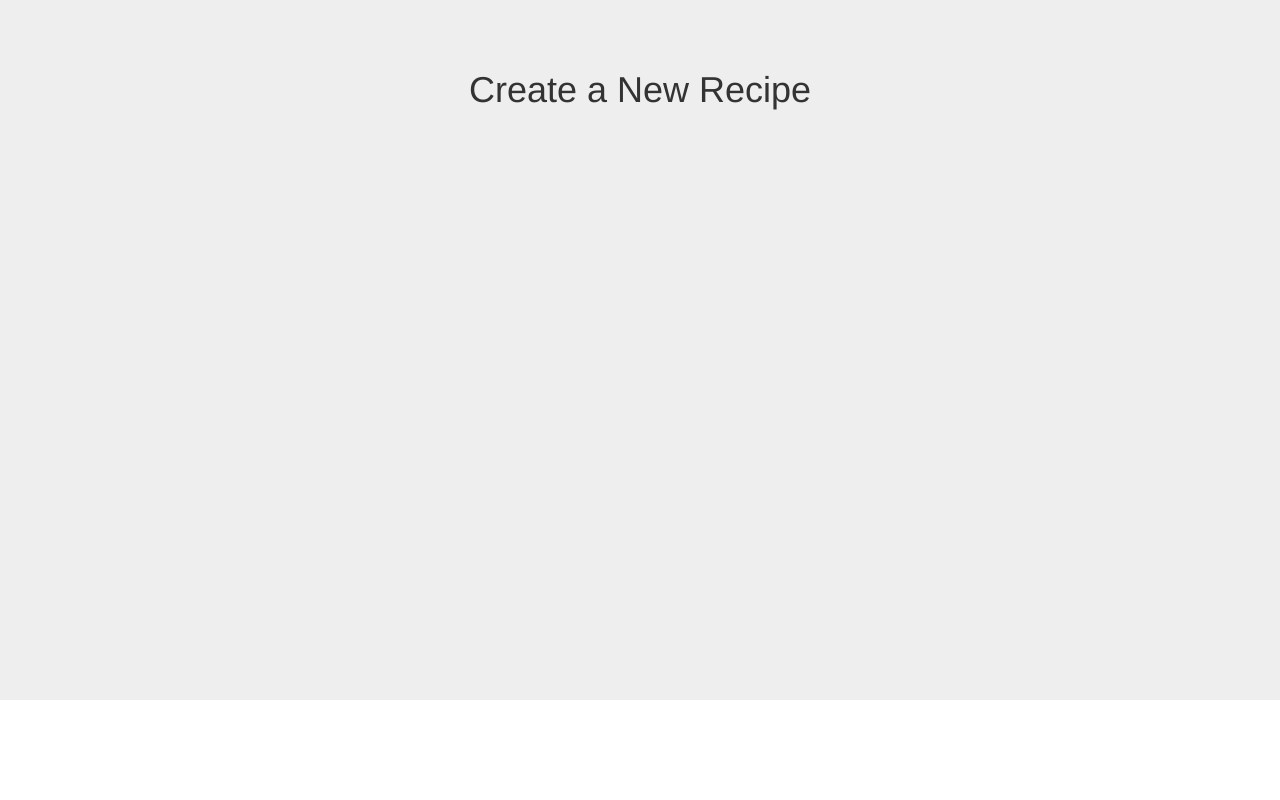
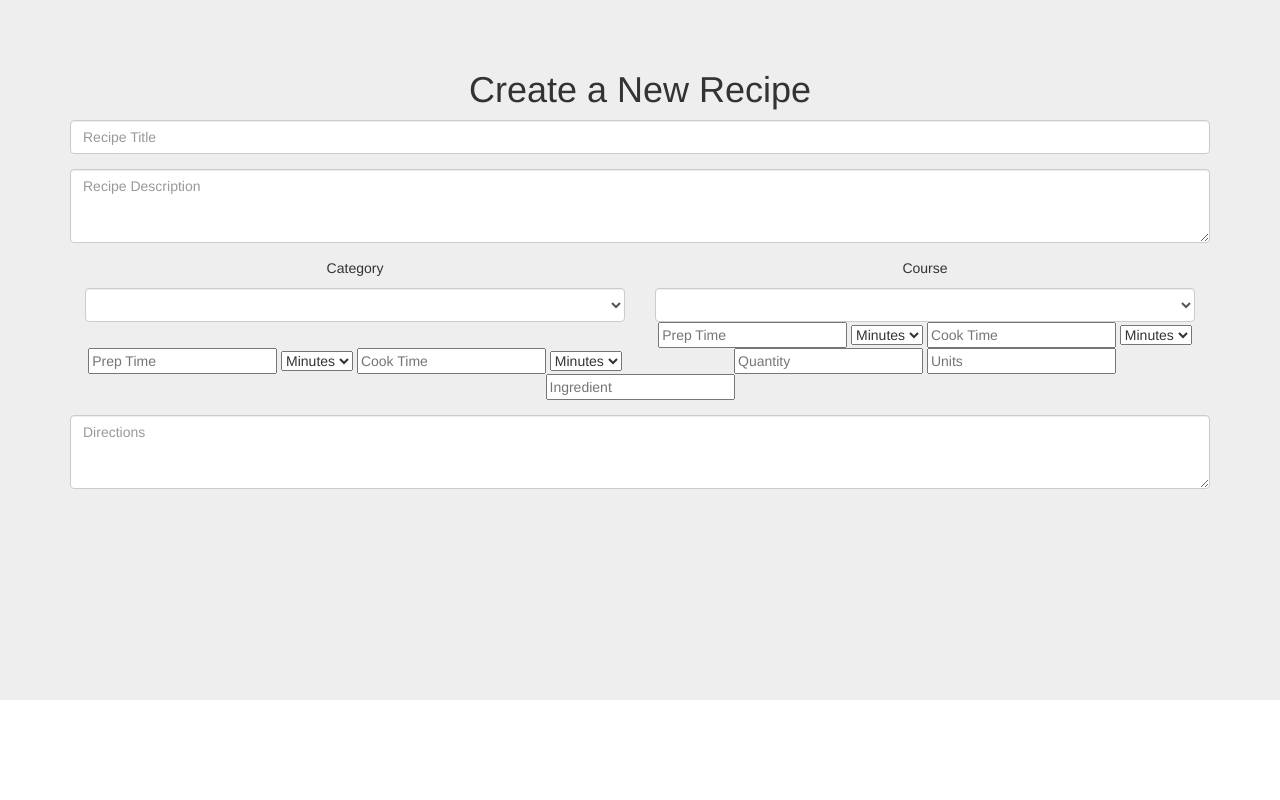
Before and after one commit to Sbears/recipe-creator, a plain HTML site: page startbootstrap-scrolling-nav-1.0.3/index.html in a window 1280 px wide. Shown: the part 900-1700 px from the top of the page. Drawn offline with Linux system fonts and the light colour scheme.

Commit message:
started recipe form

```diff
--- a/startbootstrap-scrolling-nav-1.0.3/index.html
+++ b/startbootstrap-scrolling-nav-1.0.3/index.html
@@ -115,6 +115,87 @@
             <div class="row">
                 <div class="col-md-12">
                     <h1>Create a New Recipe</h1>
+                    <div class="form-group">
+                    <input type="text" class="form-control input-name" placeholder="Recipe Title">
+                    </div>
+                    <div class="form-group">
+                    <textarea class="form-control input-description" rows="3" placeholder="Recipe Description"></textarea>
+                    </div>
+                    <form>
+                        <div class="categories-section form-group col-md-6">
+                            <p class="">Category</p>
+                                <select class="form-control" >
+                                  <option></option>
+                                  <option>Main Course</option>
+                                  <option>Side Dish</option>
+                                  <option>Salad</option>
+                                  <option>Appetizer</option>
+                                  <option>Soup/Stews</option>
+                                  <option>Desserts</option>
+                                  <option>Snacks</option>
+                                  <option>Condiments</option>
+                                  <option>Beverage</option>
+                                  <option>Bread</option>
+                                </select>
+                        </div>
+                        <div class="course-section col-md-6">
+                            <p>Course</p>
+                            <select class="form-control">
+                              <option></option>
+                              <option>Breakfast</option>
+                              <option>Lunch</option>
+                              <option>Dinner</option>
+                            </select>
+                        </div>
+                        <div class="input-time-section col-md-6">
+                            <input class"input-prep-time" placeholder="Prep Time">
+                            <select>
+                                <option>Minutes</option>
+                                <option>Hours</option>
+                                <option>Days</option>
+                            </select>
+<!--                         </div> -->
+<!--                         <div> -->
+                            <input class="input-cook-time" placeholder="Cook Time">
+                            <select>
+                                <option>Minutes</option>
+                                <option>Hours</option>
+                                <option>Days</option>
+                            </select>
+                        </div>
+                        <div class="col-md-6">
+                            <input class"input-prep-time" placeholder="Prep Time">
+                            <select>
+                                <option>Minutes</option>
+                                <option>Hours</option>
+                                <option>Days</option>
+                            </select>
+<!--                         </div> -->
+<!--                         <div> -->
+                            <input class="input-cook-time" placeholder="Cook Time">
+                            <select>
+                                <option>Minutes</option>
+                                <option>Hours</option>
+                                <option>Days</option>
+                            </select>
+
+                        </div>
+                        <div class="ingredients-input-section form-group">
+                            <input class="input-quantity" placeholder="Quantity">
+                            <input list="units" placeholder="Units">
+                            <datalist id="units" >
+                              <option value="tsp">
+                              <option value="Tb">
+                              <option value="cups">
+                              <option value="oz">
+                              <option value="lbs">
+                            </datalist>
+                            <input class="input-ingredients" placeholder="Ingredient">
+                        </div>
+                        <div class="directions-input-section form-group">
+                            <textarea class="form-control input-directions" rows="3" placeholder="Directions"></textarea>
+                        </div>
+                    </form>
                 </div>
             </div>
         </div>
@@ -134,12 +215,13 @@
     <!-- Contact Section Now Recipe Viewing Section-->
     <section id="contact" class="contact-section">
         <div class="container">
-            <div class="row">
-                <div class="col-md-12">
+            <div class="recipe-viewing row">
+
                     <h1>Recipe Viewing</h1>
-                    <div id="recipe-tpl" class="recipe-viewing col-md-12">
+                    <div id="recipe-tpl" class=" col-md-12">
                         <h2 class="recipe-name">Recipe Name</h2>
-                        <div><span class="prep-time"></span><span class="cook-time"></span><span class="total-time"></span></div>
+                        <div><span class="prep-time"></span><span class="cook-time"></span><span class="total-time"></span>
+                        </div>
                         <p class="recipe-description">
                             <em>This will be a brief description of the recipe with added comments</em>
                         </p>
@@ -149,10 +231,7 @@
                                 <div class="servings-yield serves col-md-6 align-left ">Servings</div>
                                 <div class="servings-yield yield col-md-6 align-left ">Yield</div>
 
-
-                                <div class="col-md-1 align-left">4</div>
-                                <div class="col-md-2 align-left"></div>
-                                <div class="col-md-9 align-left">boneless skinless chicken breast halves (2 lb. total)</div>
+                                <div class="ingredient-list"></div>
                         </div>
                         <div class="col-md-6">
                             <h3>Directions</h3>
@@ -163,11 +242,12 @@
                             </p>
                         </div>
 
+                    </div>
 
-
-                        </div>
-
-
+                    <div id="ingredient-tpl">
+                        <div class="quantity col-xs-1 align-left">4</div>
+                        <div class="unit col-xs-2 align-left"></div>
+                        <div class="name col-xs-9 align-left"></div>
                     </div>
                 </div>
             </div>
--- a/startbootstrap-scrolling-nav-1.0.3/main.css
+++ b/startbootstrap-scrolling-nav-1.0.3/main.css
@@ -1,3 +1,11 @@
+#recipe-tpl {
+	display: none;
+}
+
+#ingredient-tpl {
+	display: none;
+}
+
 .column-heading {
 	text-align: center;
 }
@@ -13,3 +21,7 @@
 
 	text-align: left;
 }
+
+.input-name .inputdescription .categories-section {
+	margin: 100px;
+}
--- a/startbootstrap-scrolling-nav-1.0.3/main.js
+++ b/startbootstrap-scrolling-nav-1.0.3/main.js
@@ -2,17 +2,12 @@
 	this.name = name;
 	this.prepTime = prepTime;
 	this.cookTime = cookTime;
+	this.totalTime = prepTime + cookTime;
 	this.description = description;
 	this.serves = serves;
 	this.recipeYield = recipeYield;
 	this.ingredients = ingredients;
 	this.directions = directions;
-	};
-
-	var Ingredient = function(name, quantity, unit) {
-		this.name = name;
-		this.quantity = quantity;
-		this.unit = unit;
 };
 
 Recipe.prototype.render = function() {
@@ -22,15 +17,39 @@
 		.attr("id", null);
 	}
 
+	for (var i = 0; i < this.ingredients.length; i++) {
+
+		this.el.find(".ingredient-list").append(this.ingredients[i].render());
+	}
+
 	this.el.find(".recipe-name").text(this.name);
 	this.el.find(".prep-time").text(this.prepTime);
 	this.el.find(".cook-time").text(this.cookTime);
-		// this.el.find(".total-time").text(this.)
-		this.el.find(".recipe-description").text(this.description);
+	this.el.find(".total-time").text(this.totalTime);
+	this.el.find(".recipe-description em").text(this.description);
 	this.el.find(".serves").text(this.serves);
 	this.el.find(".yield").text(this.recipeYield);
-		// this.el.find(".ingredients").text(this.ingredients);
 	this.el.find(".recipe-directions").text(this.directions);
+	return this.el;
+};
+
+var Ingredient = function(name, quantity, unit) {
+	this.name = name;
+	this.quantity = quantity;
+	this.unit = unit;
+};
+
+Ingredient.prototype.render = function() {
+//	console.log("test");
+	if(!this.el) {
+		this.el = $("#ingredient-tpl")
+			.clone()
+			.attr("id", null);
+	}
+	this.el.find(".name").text(this.name);
+	this.el.find(".quantity").text(this.quantity);
+	this.el.find(".unit").text(this.unit);
+	return this.el;
 };
 
 	var chicken = new Ingredient("boneless skinless chicken breasts", 4);
@@ -43,19 +62,12 @@
 	var pepper = new Ingredient("pepper", 0.25, "tsp");
 
 
-
   var cilantroChicken = new Recipe("Cilantro Chicken", 40, 15, "This recipe includes an easy to put together marinade that gives chicken breasts a nice flavor. It is great served with Mexican Rice and tortillas. Recipe is from Sunset Magazine and was submitted by Cheryl Brown.", 4, null, [chicken, limeJuice, cilantro, garlic, honey, oliveOil, salt, pepper], "Pound the chicken breasts to an even thickness (about 1/2 in.) and place in a shallow baking pan.\nIn a small bowl, mix lime juice, cilantro, garlic, honey, olive oil, salt, and pepper. Pour over chicken and turn pieces to coat evenly. Cover and chill at least 30 minutes or overnight.\nLay chicken on a grill over medium heat (you can hold you hand over the surface only 4 to 5 seconds) and cook, turning once, until no longer pink in the center, 4 to 6 minutes per side." );
 
 
 
-
-
-console.dir(cilantroChicken.render());
-
-
-
-
-
+$(".recipe-viewing").append(cilantroChicken.render());
+//console.dir(cilantroChicken.render());
 
 
 
@@ -66,6 +78,6 @@ console.dir(cilantroChicken.render());
 
 $(document).on('ready', function() {
 
-	$(".recipe-viewing").append(cilantroChicken.render());
+
 
 });
```
Lines whose indentation alone changed are shown as unchanged.
